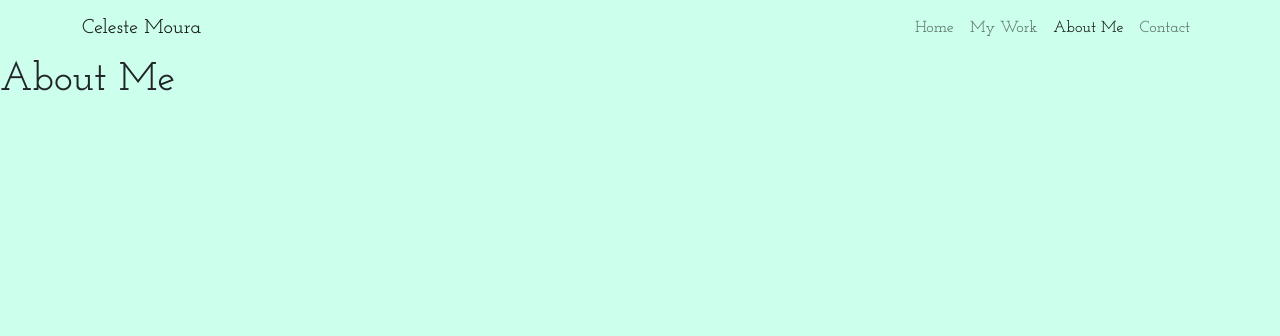
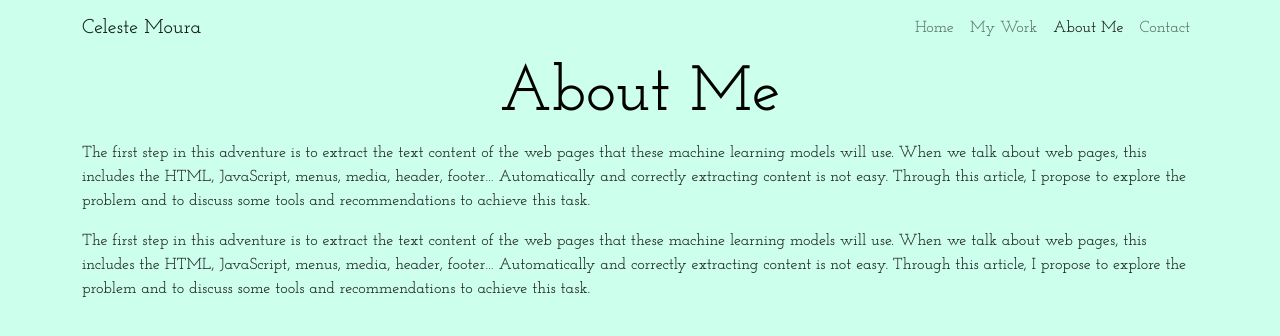
Before and after one commit to celestemoura/my-portfolio-project, a plain HTML site: page about.html in a window 1280 px wide. Drawn offline with nearby package versions, Linux system fonts and the light colour scheme; a web font is replaced by a local one.

Commit message:
styled general H1s and added placeholder content to about page

```diff
--- a/about.html
+++ b/about.html
@@ -49,7 +49,16 @@
         </div>
       </div>
     </nav></div>
+    <div class="container">
     <h1>About Me</h1>
+    <p>The first step in this adventure is to extract the text content of the web pages that these machine learning models will use.
+      When we talk about web pages, this includes the HTML, JavaScript, menus, media, header, footer…
+      Automatically and correctly extracting content is not easy. Through this article,
+      I propose to explore the problem and to discuss some tools and recommendations to achieve this task.</p>
+<p>The first step in this adventure is to extract the text content of the web pages that these machine learning models will use.
+      When we talk about web pages, this includes the HTML, JavaScript, menus, media, header, footer…
+      Automatically and correctly extracting content is not easy. Through this article,
+      I propose to explore the problem and to discuss some tools and recommendations to achieve this task.</p>    </div>
     <script
       src="https://cdn.jsdelivr.net/npm/bootstrap@5.1.3/dist/js/bootstrap.bundle.min.js"
       integrity="sha384-ka7Sk0Gln4gmtz2MlQnikT1wXgYsOg+OMhuP+IlRH9sENBO0LRn5q+8nbTov4+1p"
--- a/src/styles.css
+++ b/src/styles.css
@@ -17,13 +17,14 @@ li {
   list-style: none;
 }
 
-.homepage-hero {
-  margin-top: 200px;
+h1 {
+  color: black;
+  font-size: 64px;
   text-align: center;
 }
 
-.homepage-hero h1 {
-  font-size: 96px;
+.homepage-hero {
+  margin-top: 200px;
 }
 
 .homepage-link {
@@ -45,8 +46,12 @@ li {
   text-align: center;
 }
 
+.main-headline {
+ font-size: 96px;
+}
+
 @media (max-width: 576px) {
-  .homepage-hero h1 {
+ h1 {
     font-size: 74px;
   }
 }
```
Also changed, not shown: index.html (+1 -1 lines).
